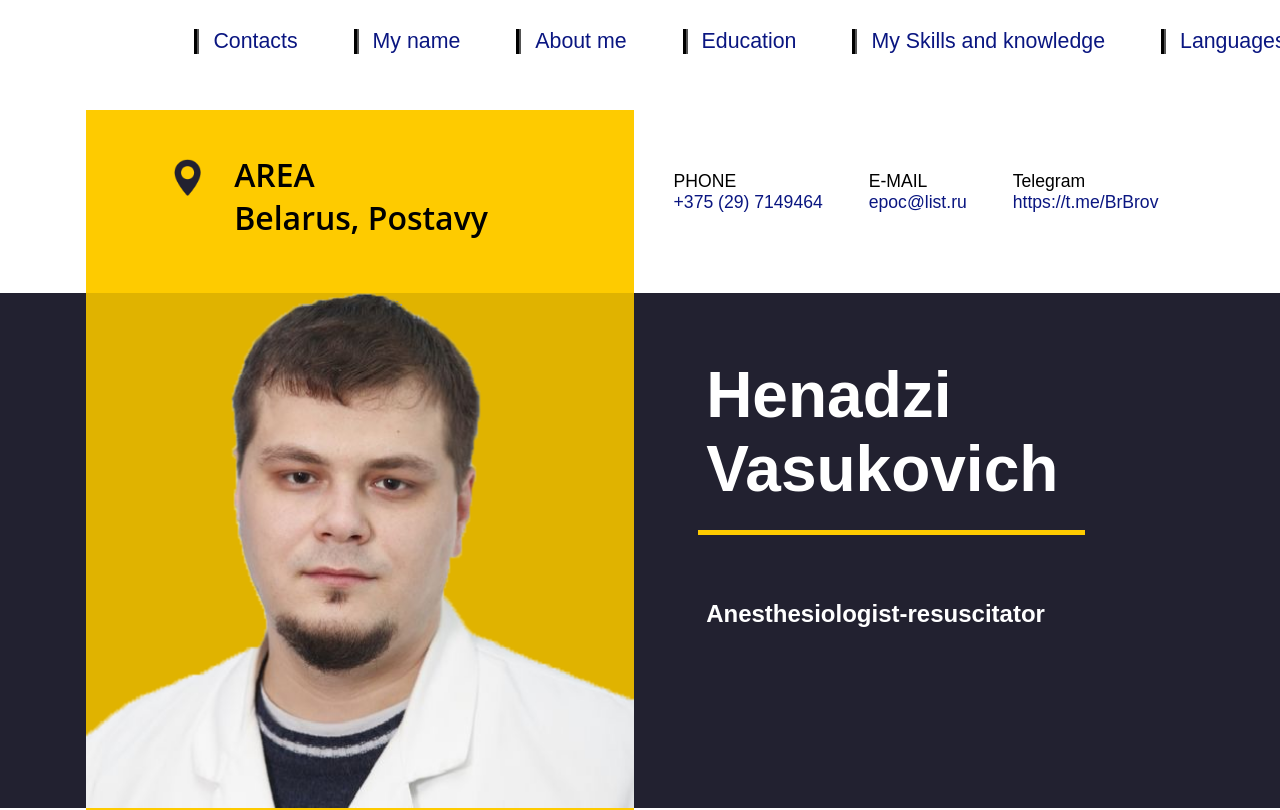
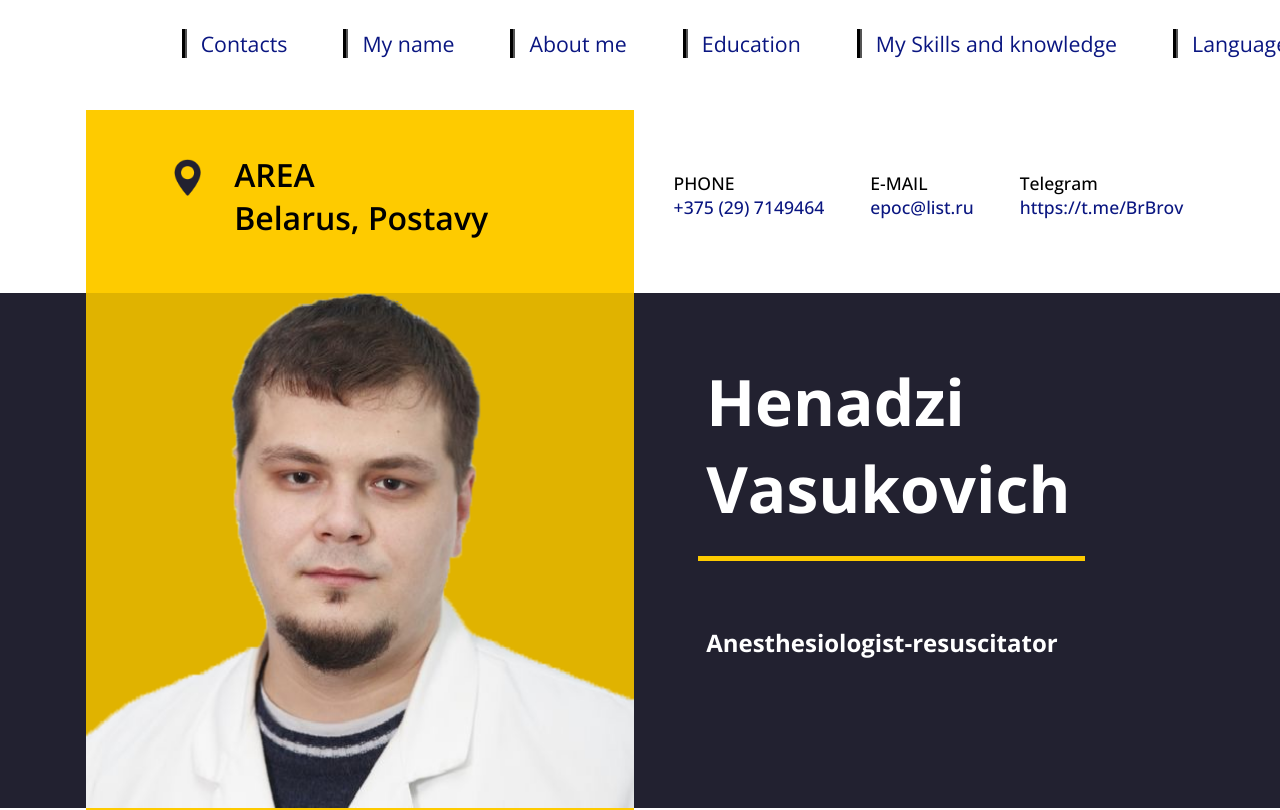
Before and after one commit to BrBrov/rsschool-cv-stage0, a plain HTML site: page index.html in a window 1280 px wide. Shown: the top 810 px of the page. Drawn offline with Linux system fonts and the light colour scheme; the site is published under a folder, as on GitHub Pages, so addresses that start at the root find nothing.

Commit message:
fix: Try to fix fonts links

```diff
--- a/style.css
+++ b/style.css
@@ -1,64 +1,64 @@
 /* Fonts */
 @font-face {
   font-family: "Open Sans Light";
-  src: url("/assets/fonts/OpenSans-Light.woff2") format("woff2"),
-  url("/assets/fonts/OpenSans-Light.woff") format("woff");
+  src: url("./assets/fonts/OpenSans-Light.woff2") format("woff2"),
+  url("./assets/fonts/OpenSans-Light.woff") format("woff");
   font-weight: 300;
   font-style: normal;
 }
 @font-face {
   font-family: "Open Sans LightItalic";
-  src: url("/assets/fonts/OpenSans-LightItalic.woff2") format("woff2"),
-  url("/assets/fonts/OpenSans-LightItalic.woff") format("woff");
+  src: url("./assets/fonts/OpenSans-LightItalic.woff2") format("woff2"),
+  url("./assets/fonts/OpenSans-LightItalic.woff") format("woff");
   font-weight: 300;
   font-style: italic;
 }
 @font-face {
   font-family: "Open Sans Regular";
-  src: url("/assets/fonts/OpenSans-Regular.woff2") format("woff2"),
-  url("/assets/fonts/OpenSans-Regular.woff") format("woff");
+  src: url("./assets/fonts/OpenSans-Regular.woff2") format("woff2"),
+  url("./assets/fonts/OpenSans-Regular.woff") format("woff");
   font-weight: 400;
   font-style: normal;
 }
 @font-face {
   font-family: "Open Sans Italic";
-  src: url("/assets/fonts/OpenSans-Italic.woff2") format("woff2"),
-  url("/assets/fonts/OpenSans-Italic.woff") format("woff");
+  src: url("./assets/fonts/OpenSans-Italic.woff2") format("woff2"),
+  url("./assets/fonts/OpenSans-Italic.woff") format("woff");
   font-weight: 400;
   font-style: italic;
 }
 @font-face {
   font-family: "Open Sans Medium";
-  src: url("/assets/fonts/OpenSans-Medium.woff2") format("woff2"),
-  url("/assets/fonts/OpenSans-Medium.woff") format("woff");
+  src: url("./assets/fonts/OpenSans-Medium.woff2") format("woff2"),
+  url("./assets/fonts/OpenSans-Medium.woff") format("woff");
   font-weight: 500;
   font-style: normal;
 }
 @font-face {
   font-family: "Open Sans MediumItalic";
-  src: url("/assets/fonts/OpenSans-MediumItalic.woff2") format("woff2"),
-  url("/assets/fonts/OpenSans-MediumItalic.woff") format("woff");
+  src: url("./assets/fonts/OpenSans-MediumItalic.woff2") format("woff2"),
+  url("./assets/fonts/OpenSans-MediumItalic.woff") format("woff");
   font-weight: 500;
   font-style: italic;
 }
 @font-face {
   font-family: "Open Sans SemiBold";
-  src: url("/assets/fonts/OpenSans-SemiBold.woff2") format("woff2"),
-  url("/assets/fonts/OpenSans-SemiBold.woff") format("woff");
+  src: url("./assets/fonts/OpenSans-SemiBold.woff2") format("woff2"),
+  url("./assets/fonts/OpenSans-SemiBold.woff") format("woff");
   font-weight: 600;
   font-style: normal;
 }
 @font-face {
   font-family: "Open Sans SemiBoldItalic";
-  src: url("/assets/fonts/OpenSans-SemiBoldItalic.woff2") format("woff2"),
-  url("/assets/fonts/OpenSans-SemiBoldItalic.woff") format("woff");
+  src: url("./assets/fonts/OpenSans-SemiBoldItalic.woff2") format("woff2"),
+  url("./assets/fonts/OpenSans-SemiBoldItalic.woff") format("woff");
   font-weight: 600;
   font-style: italic;
 }
 @font-face {
   font-family: "Open Sans Bold";
-  src: url("/assets/fonts/OpenSans-Bold.woff2") format("woff2"),
-  url("/assets/fonts/OpenSans-Bold.woff") format("woff");
+  src: url("./assets/fonts/OpenSans-Bold.woff2") format("woff2"),
+  url("./assets/fonts/OpenSans-Bold.woff") format("woff");
   font-weight: 700;
   font-style: normal;
 }
@@ -71,15 +71,15 @@
 }
 @font-face {
   font-family: "Open Sans ExtraBold";
-  src: url("/assets/fonts/OpenSans-ExtraBold.woff2") format("woff2"),
-  url("/assets/fonts/OpenSans-ExtraBold.woff2") format("woff");
+  src: url("./assets/fonts/OpenSans-ExtraBold.woff2") format("woff2"),
+  url("./assets/fonts/OpenSans-ExtraBold.woff2") format("woff");
   font-weight: 800;
   font-style: normal;
 }
 @font-face {
   font-family: "Open Sans ExtraBoldItalic";
-  src: url("/assets/fonts/OpenSans-ExtraBoldItalic.woff2") format("woff2"),
-  url("/assets/fonts/OpenSans-ExtraBoldItalic.woff") format("woff");
+  src: url("./assets/fonts/OpenSans-ExtraBoldItalic.woff2") format("woff2"),
+  url("./assets/fonts/OpenSans-ExtraBoldItalic.woff") format("woff");
   font-weight: 800;
   font-style: italic;
 }
```
